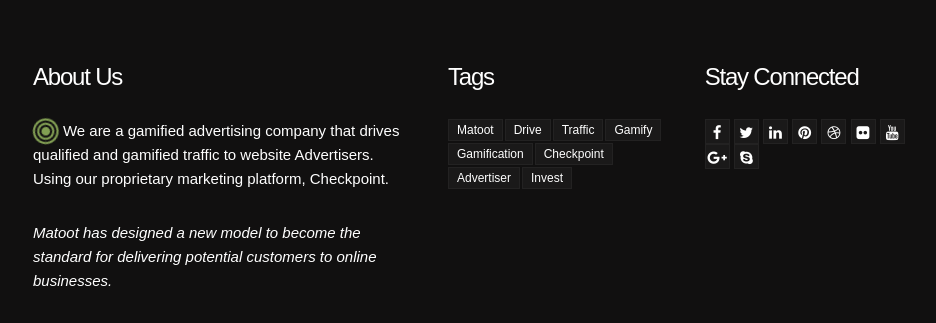
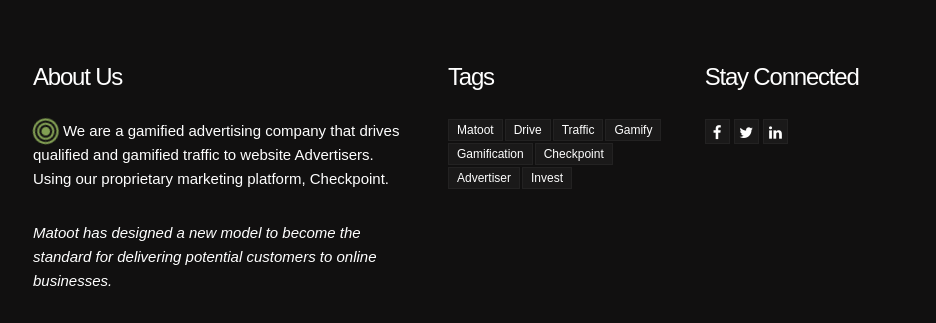
Before and after one commit to jaguevara1978/matoot, a PHP site: page / in a window 1280 px wide. Shown: the part 1740-2063 px from the top of the page, without its empty margins (22-958 px from the left). Run offline with PHP 8.4, Linux system fonts and the light colour scheme; some libraries are stand-ins or nearby versions.

Commit message:
Social improvements and email sending fix

```diff
--- a/app/index.html
+++ b/app/index.html
@@ -228,15 +228,9 @@
 
 					<div class="matoot-social">
 						<ul>
-    						<li><a href="#"><i class="fa fa-facebook"></i></a></li>
-    						<li><a href="#"><i class="fa fa-twitter"></i></a></li>
-    						<li><a href="#"><i class="fa fa-linkedin"></i></a></li>
-    						<li><a href="#"><i class="fa fa-pinterest"></i></a></li>
-    						<li><a href="#"><i class="fa fa-dribbble"></i></a></li>
-    						<li><a href="#"><i class="fa fa-flickr"></i></a></li>
-    						<li><a href="#"><i class="fa fa-youtube"></i></a></li>
-    						<li><a href="#"><i class="fa fa-google-plus"></i></a></li>
-    						<li><a href="#"><i class="fa fa-skype"></i></a></li>
+    						<li><a href="https://www.facebook.com/Checkpoint-Challenge-591109561036178/" target="_blank" title="Follow us on Facebook"><i class="fa fa-facebook"></i></a></li>
+    						<li><a href="https://twitter.com/Check_Challenge" target="_blank" title="Follow us on Tweeter"><i class="fa fa-twitter"></i></a></li>
+    						<li><a href="https://www.linkedin.com/in/matoot-inc-9b110a110?trk=nav_responsive_tab_profile" target="_blank" title="Follow Matoot on LinkedIn"><i class="fa fa-linkedin"></i></a></li>
 						</ul>
 					</div>
 				</div>
@@ -576,15 +570,9 @@
 									<div class="matoot-widget matoot-social">
 										<h5 class="matoot-widget-title">Stay Connected</h5>
 										<ul>
-											<li><a href="#"><i class="fa fa-facebook"></i></a></li>
-											<li><a href="#"><i class="fa fa-twitter"></i></a></li>
-											<li><a href="#"><i class="fa fa-linkedin"></i></a></li>
-											<li><a href="#"><i class="fa fa-pinterest"></i></a></li>
-											<li><a href="#"><i class="fa fa-dribbble"></i></a></li>
-											<li><a href="#"><i class="fa fa-flickr"></i></a></li>
-											<li><a href="#"><i class="fa fa-youtube"></i></a></li>
-											<li><a href="#"><i class="fa fa-google-plus"></i></a></li>
-											<li><a href="#"><i class="fa fa-skype"></i></a></li>
+                    						<li><a href="https://www.facebook.com/Checkpoint-Challenge-591109561036178/" target="_blank" title="Follow us on Facebook"><i class="fa fa-facebook"></i></a></li>
+                    						<li><a href="https://twitter.com/Check_Challenge" target="_blank" title="Follow us on Tweeter"><i class="fa fa-twitter"></i></a></li>
+                    						<li><a href="https://www.linkedin.com/in/matoot-inc-9b110a110?trk=nav_responsive_tab_profile" target="_blank" title="Follow Matoot on LinkedIn"><i class="fa fa-linkedin"></i></a></li>
 										</ul>
 									</div>
 									<!-- End Socials -->
```
Also changed, not shown: app/assets/send-form.php (+1 -9 lines).
